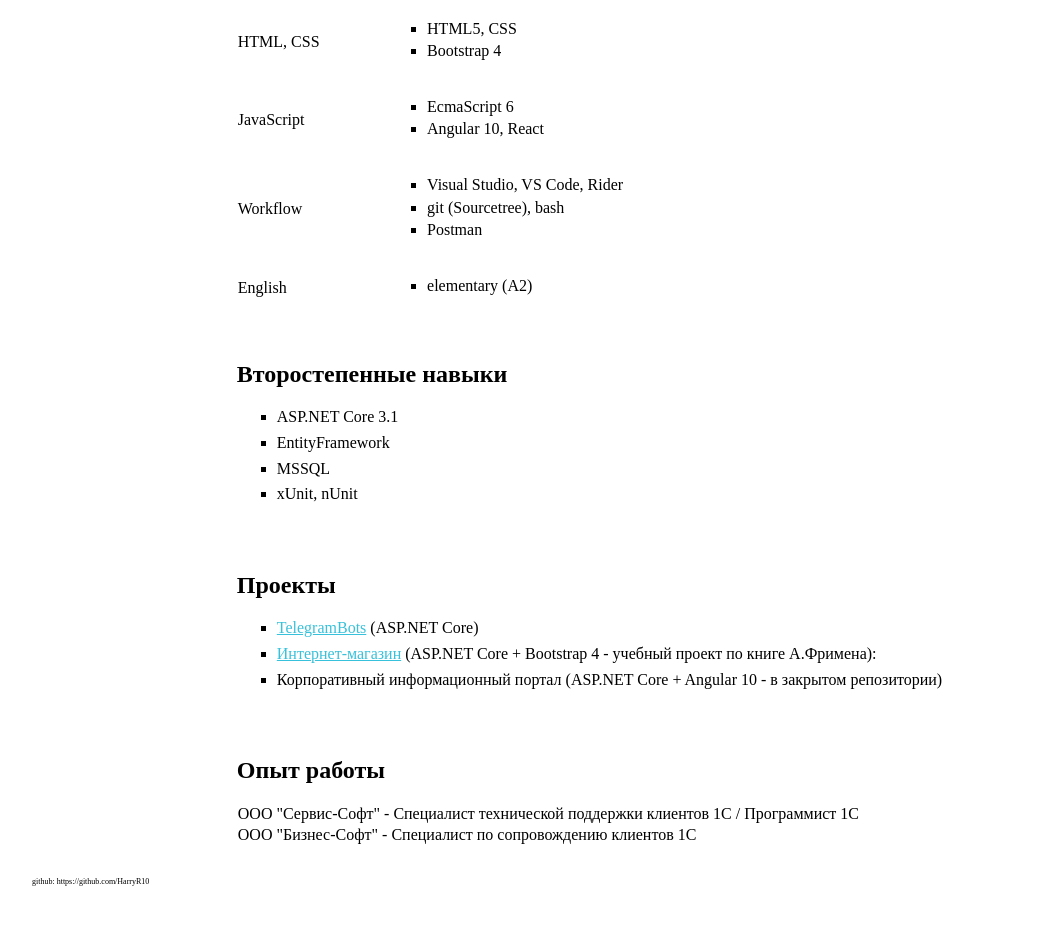
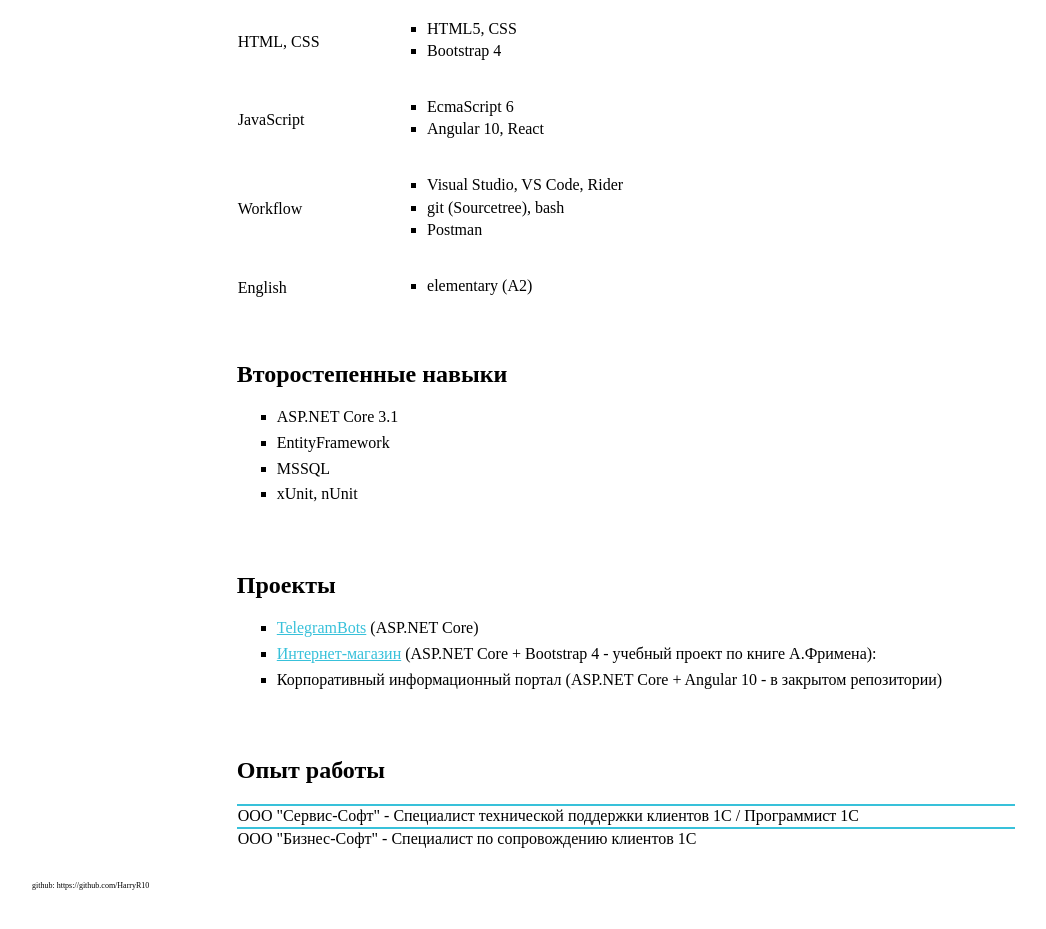
Before and after one commit to HarryR10/cv, a plain HTML site: page cv-for-course/index.html in a window 1280 px wide. Shown: the part 433-1362 px from the top of the page, without its empty margins (96-1142 px from the left). Drawn offline with nearby package versions, Linux system fonts and the light colour scheme.

Commit message:
fix(styles.css) experience table

```diff
--- a/cv-for-course/css/styles.css
+++ b/cv-for-course/css/styles.css
@@ -102,6 +102,10 @@ td[colspan]{
 #experience table {
     width: 100%;
 }
+#experience td{
+    border-top: 2px solid #38c1da;
+    padding-right: 5%;
+}
 ul {
     list-style-type: square;
 }
```
